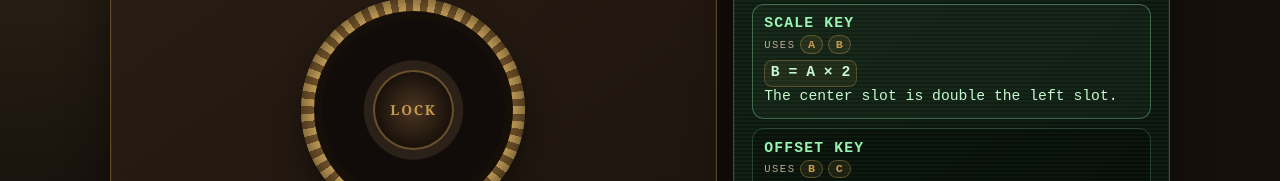
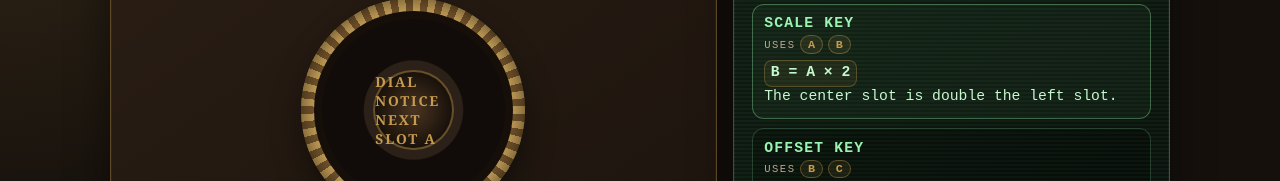
Before and after one commit to richcande1-rca/safe-cracker, a plain HTML site: page index.html in a window 1280 px wide. Shown: the part 201-382 px from the top of the page. Drawn offline with Linux system fonts and the light colour scheme.

Commit message:
Add large dial notice markup

```diff
--- a/index.html
+++ b/index.html
@@ -20,7 +20,10 @@
       <div class="safe-face" aria-hidden="true">
         <div class="outer-ring">
           <div class="inner-ring">
-            <div class="dial-cap">LOCK</div>
+            <div class="dial-cap">
+              <span class="dial-notice-label">DIAL NOTICE</span>
+              <span class="dial-notice" id="dialNotice">NEXT SLOT A</span>
+            </div>
           </div>
         </div>
       </div>
```
